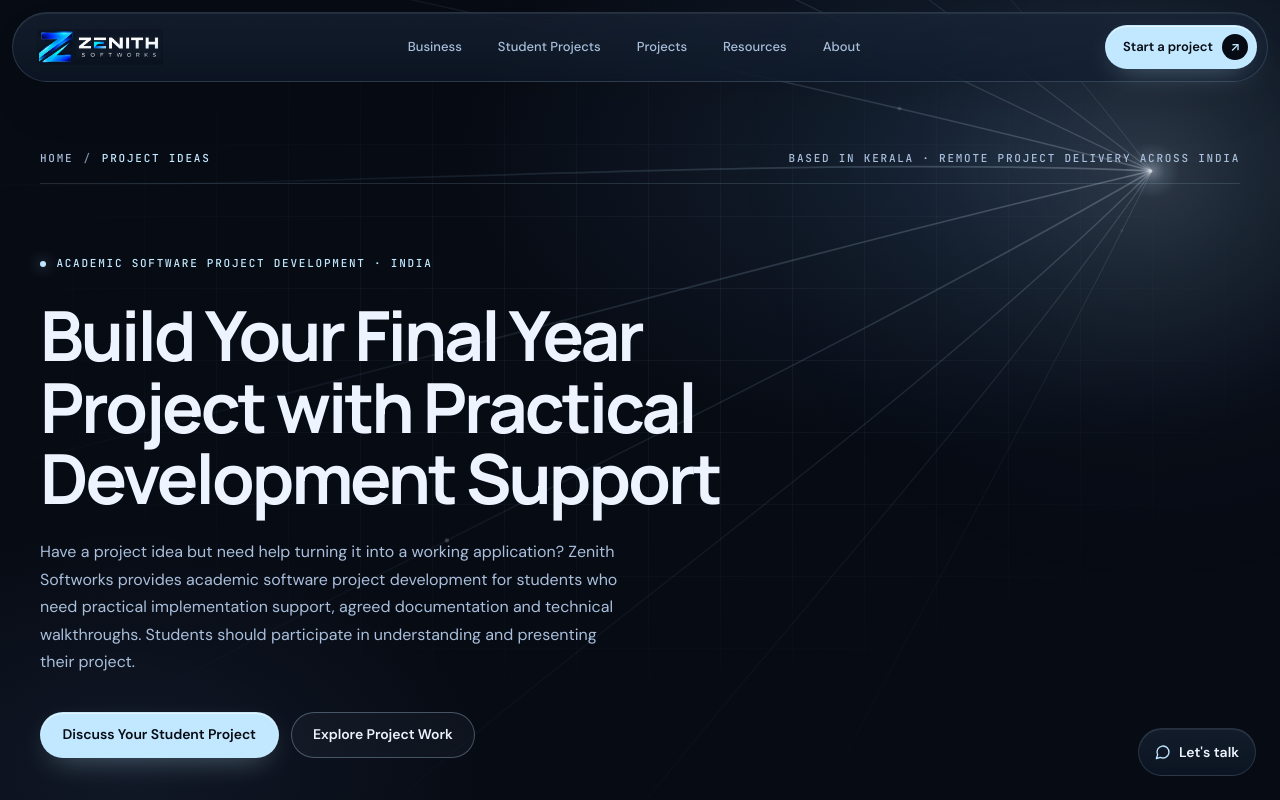
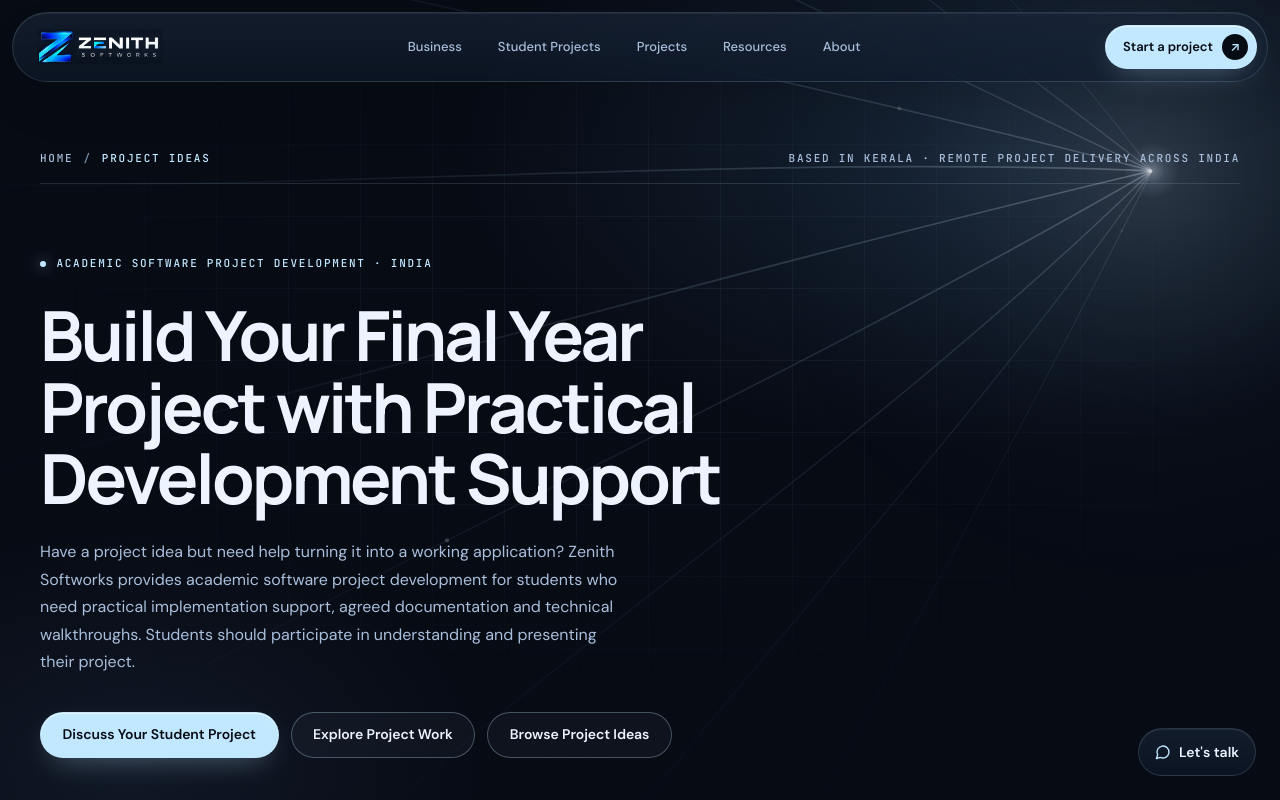
Before and after one commit to musammilvilayil/zenith, a React (Vite) app: page /student-projects in a window 1280 px wide. Shown: the top 800 px of the page. Built offline with nearby package versions, Linux system fonts and the light colour scheme.

Commit message:
Connect student service pages to the project idea library

```diff
--- a/src/pages/StudentProjectLandingPage.jsx
+++ b/src/pages/StudentProjectLandingPage.jsx
@@ -34,7 +34,7 @@ export default function StudentProjectLandingPage() {
         eyebrow={detail ? `Student project development · ${detail.label}` : "Academic software project development · India"}
         title={detail?.title || "Build Your Final Year Project with Practical Development Support"}
         description={detail?.intro || "Have a project idea but need help turning it into a working application? Zenith Softworks provides academic software project development for students who need practical implementation support, agreed documentation and technical walkthroughs. Students should participate in understanding and presenting their project."}
-        actions={<><Link to={`/contact/?type=student${detail ? `&course=${encodeURIComponent(detail.label)}` : ""}`} className="z-btn z-btn-primary">Discuss Your Student Project</Link><Link to="/projects/" className="z-btn z-btn-secondary">Explore Project Work</Link></>}
+        actions={<><Link to={`/contact/?type=student${detail ? `&course=${encodeURIComponent(detail.label)}` : ""}`} className="z-btn z-btn-primary">Discuss Your Student Project</Link><Link to="/projects/" className="z-btn z-btn-secondary">Explore Project Work</Link><Link to="/student-project-ideas/" className="z-btn z-btn-secondary">Browse Project Ideas</Link></>}
         meta="Based in Kerala · Remote project delivery across India"
       />
       {detail ? (
```
